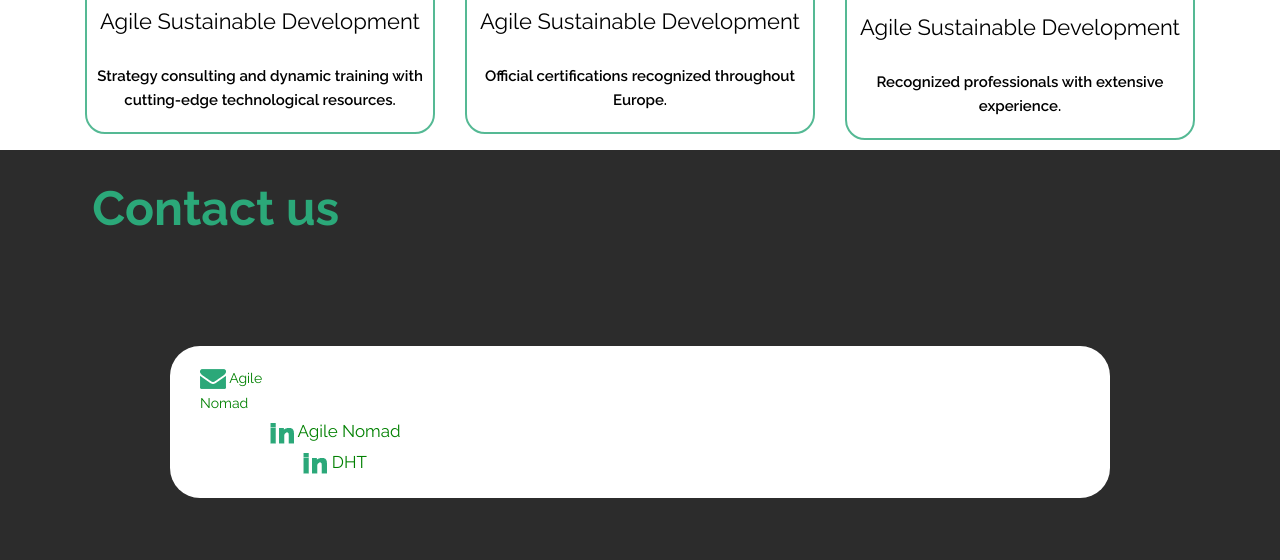
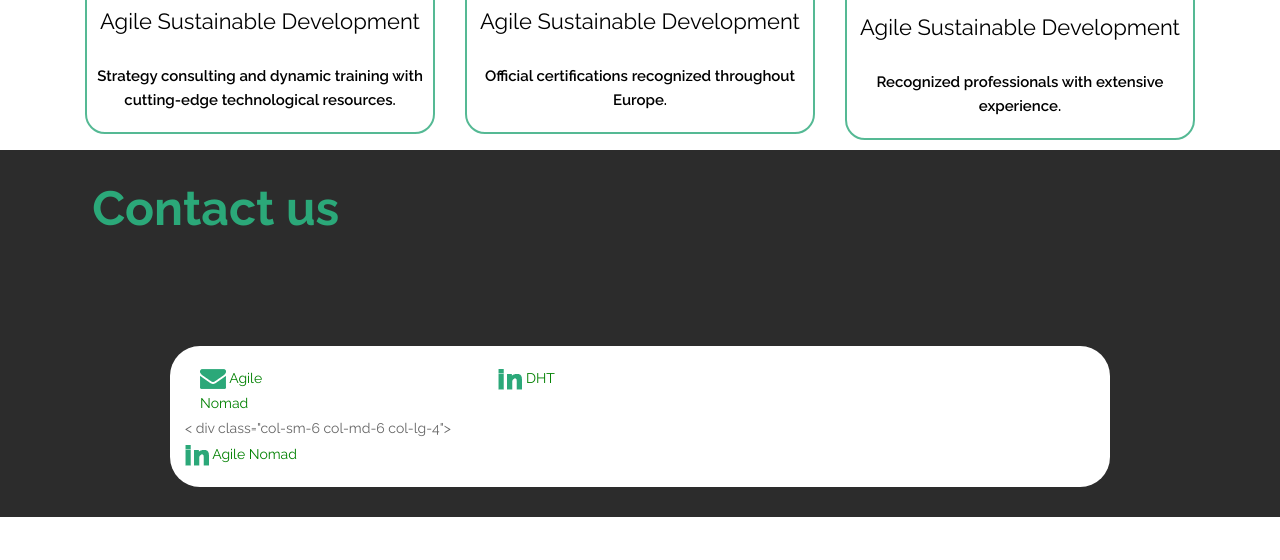
Before and after one commit to dhtardini/asd, a plain HTML site: page index.html in a window 1280 px wide. Shown: the part 2413-2973 px from the top of the page. Drawn offline with nearby package versions, Linux system fonts and the light colour scheme.

Commit message:
Update index.html

```diff
--- a/index.html
+++ b/index.html
@@ -294,15 +294,15 @@ teimpor sittem elit inuning ut sed.</p> -->
 						</div>
 
 
-    			  <!-- 	<div class="col-sm-6 col-md-6 col-lg-4">  -->
-    				   <div class="map_main">
+    			 < div class="col-sm-6 col-md-6 col-lg-4">
+    				  <!-- 	   <div class="map_main">   -->
     						<img src="images/in-icon.png">
 							<a href="https://www.linkedin.com/company/agile-nomad/mycompany/" target="_blank" style="color:green;" > Agile Nomad</a>
     						 </div>
 
 
-    				 <!-- 	<div class="col-sm-6 col-md-6 col-lg-4"> -->
-    					<div class="map_main">
+    				<div class="col-sm-6 col-md-6 col-lg-4">
+    				 <!-- 	<div class="map_main"> -->
     						<img src="images/in-icon.png">
 							<a href="https://www.linkedin.com/in/davidhtardini/" target="_blank" style="color:green;" >DHT</a>
         			            </div>
```
